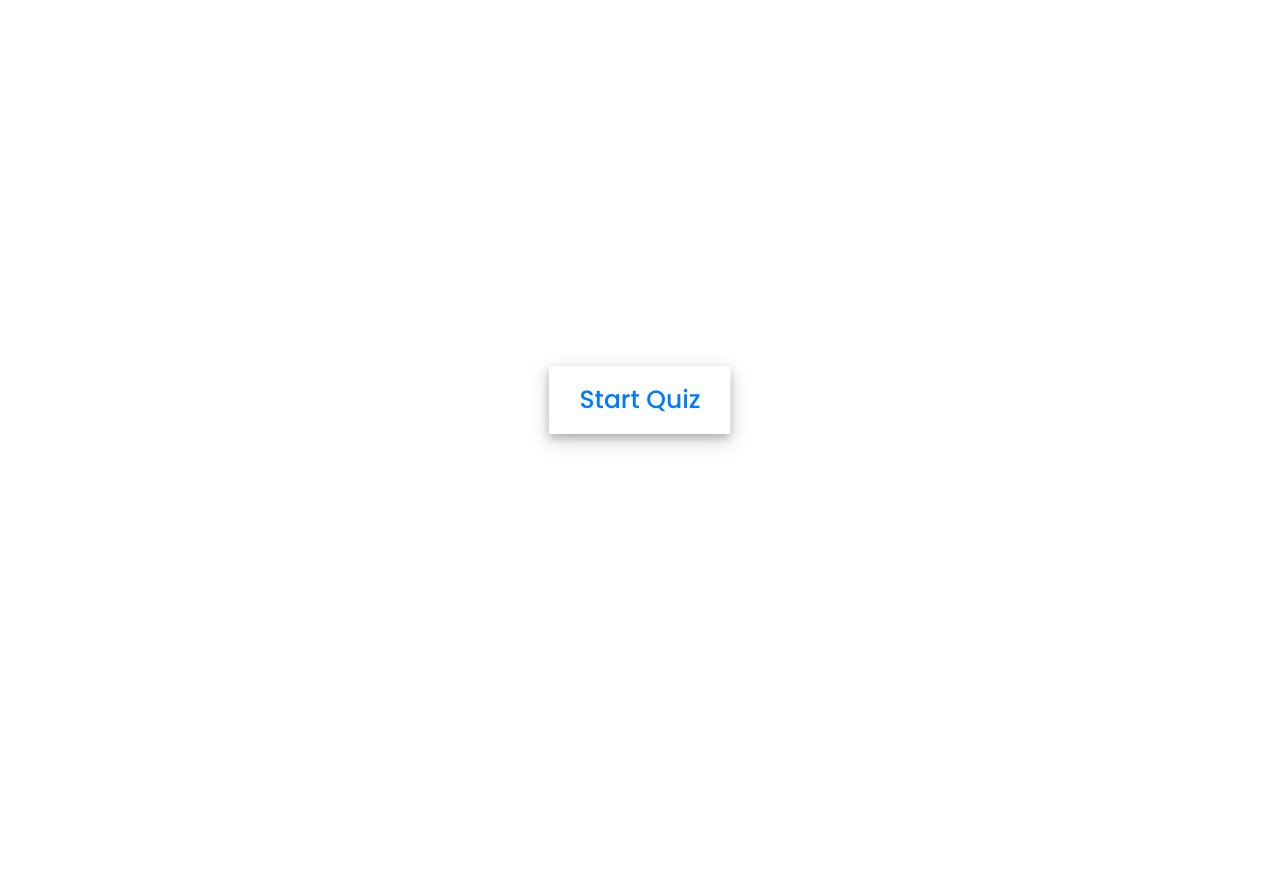
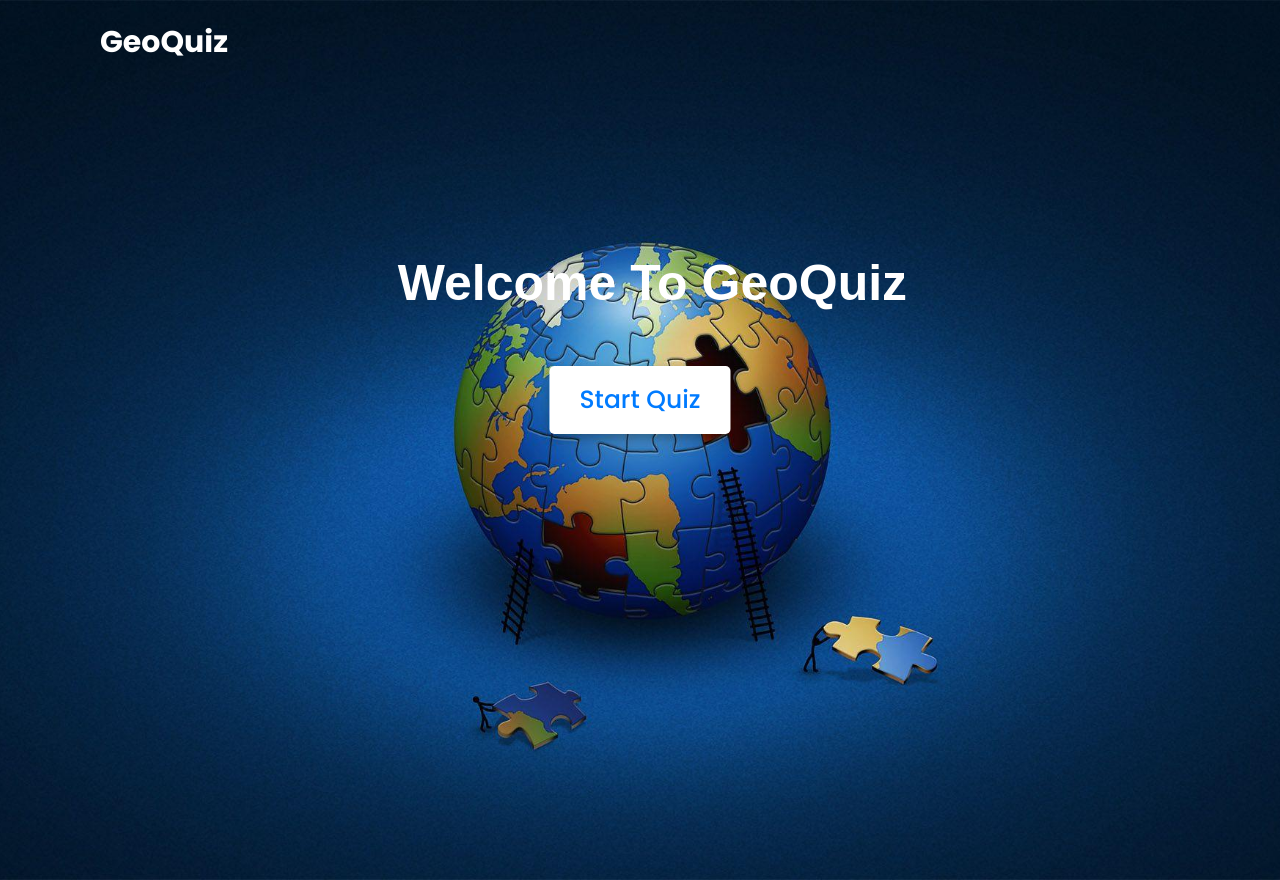
Before and after one commit to soumitha3/COB-WebDevelopment, a plain HTML site: page index.html in a window 1280 px wide. Drawn offline with Linux system fonts and the light colour scheme; the site is published under a folder, as on GitHub Pages, so addresses that start at the root find nothing.

Commit message:
Update style.css

```diff
--- a/style.css
+++ b/style.css
@@ -9,7 +9,7 @@
 
 body{
   width:100%;
-  background:url("/background.jpg");
+  background:url("background.jpg");
   background-position: center;
   background-size: cover;
   height:110vh;
```
